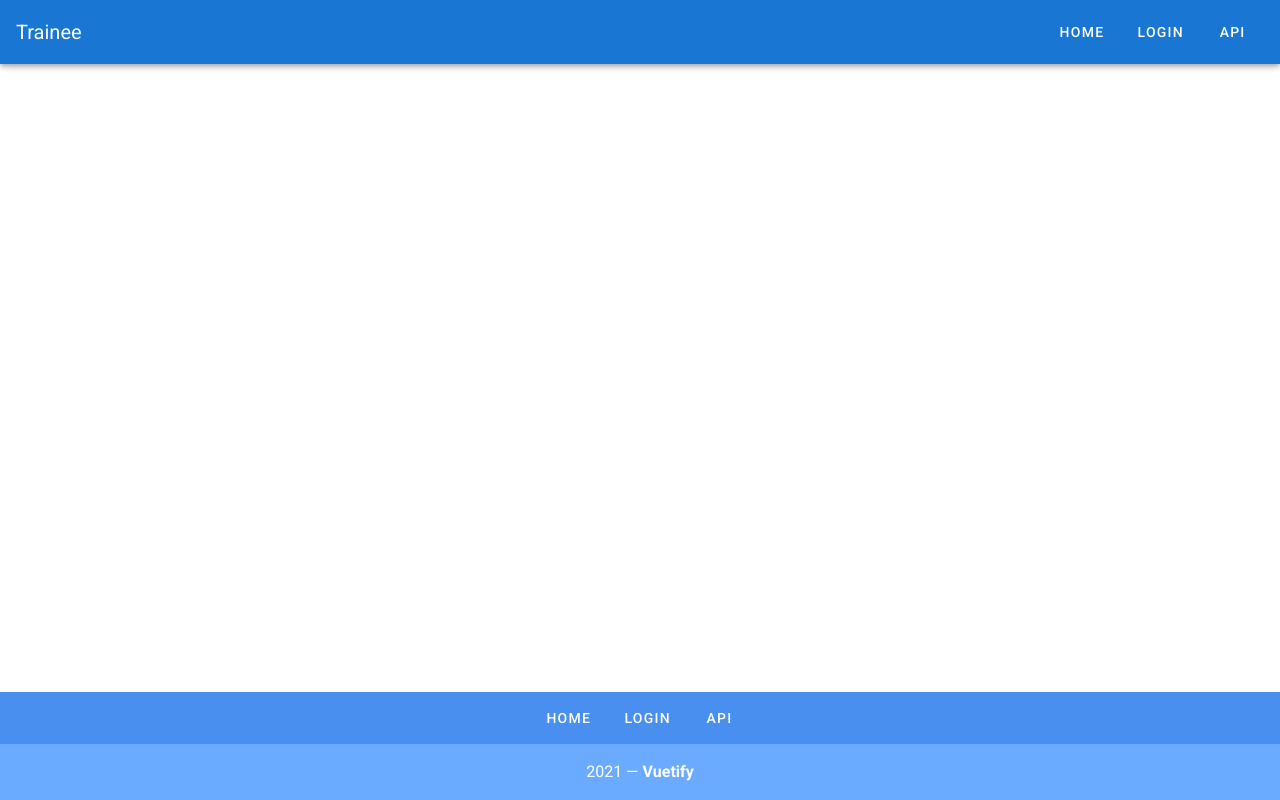
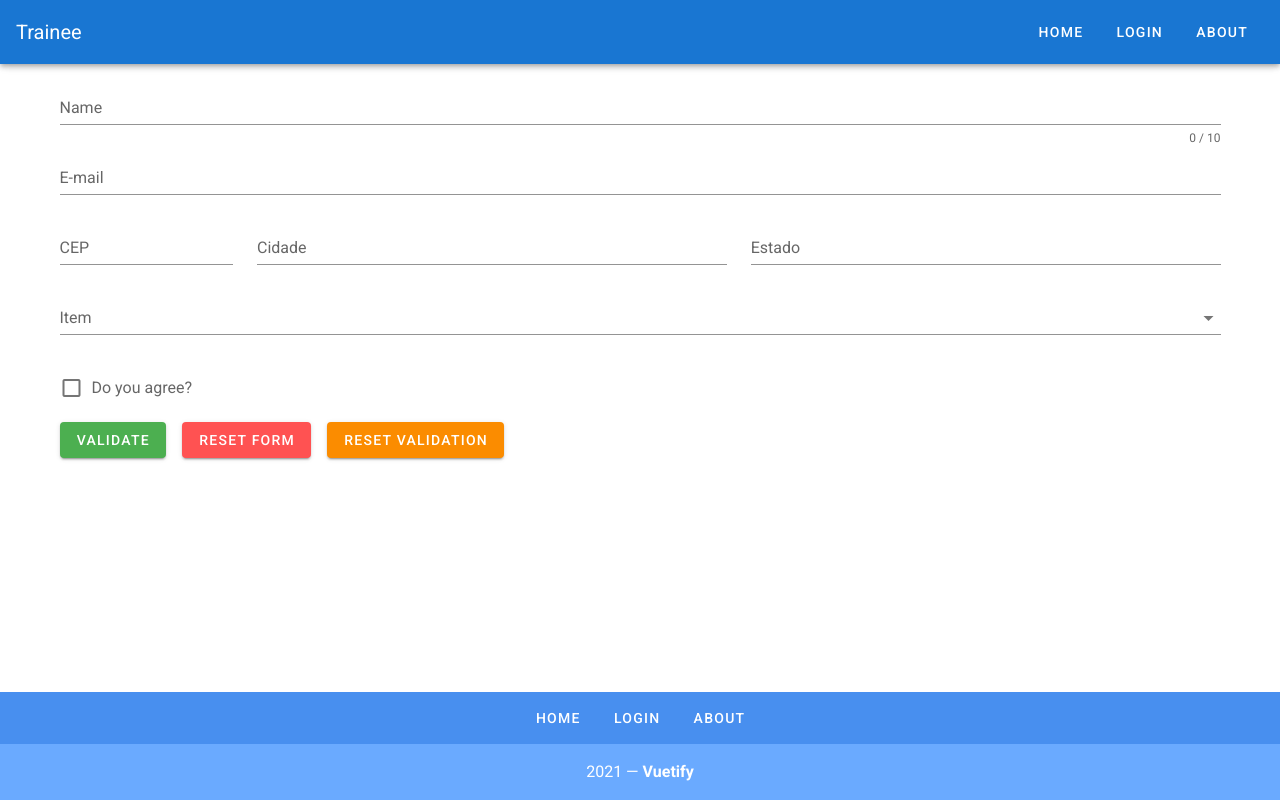
Before and after one commit to paulomky/vue-vuetify, a Vue app: page /register in a window 1280 px wide. Built offline with nearby package versions, Linux system fonts and the light colour scheme.

Commit message:
cep blur

```diff
--- a/src/App.vue
+++ b/src/App.vue
@@ -4,14 +4,15 @@
       <v-app-bar-title>Trainee</v-app-bar-title>
       <v-spacer></v-spacer>
       <v-btn
-        v-for="link in links"
-        :key="link"
+        v-for="(link, i) in links"
+        :key="i"
         color="white"
         text
         rounded
         class="my-2"
+        :to="link.path"
       >
-        {{ link }}
+        {{ link.label }}
       </v-btn>
     </v-app-bar>
     <v-main>
@@ -20,14 +21,15 @@
     <v-footer color="primary lighten-1" padless>
       <v-row justify="center" no-gutters>
         <v-btn
-          v-for="link in links"
-          :key="link"
+          v-for="(link, i) in links"
+          :key="i"
           color="white"
           text
           rounded
           class="my-2"
+          :to="link.path"
         >
-          {{ link }}
+          {{ link.label }}
         </v-btn>
         <v-col class="primary lighten-2 py-4 text-center white--text" cols="12">
           {{ new Date().getFullYear() }} — <strong>Vuetify</strong>
@@ -44,7 +46,20 @@
   components: {},
 
   data: () => ({
-    links: ["Home", "Login", "API"],
+    links: [
+      {
+        label: "Home",
+        path: "/",
+      },
+      {
+        label: "Login",
+        path: "/login",
+      },
+      {
+        label: "About",
+        path: "/about",
+      },
+    ],
   }),
 
   methods: {},
--- a/src/router/index.js
+++ b/src/router/index.js
@@ -2,6 +2,7 @@
 import VueRouter from "vue-router";
 import Home from "../views/Home.vue";
 import Login from "../views/Login";
+import Register from "../views/Register";
 
 Vue.use(VueRouter);
 
@@ -25,6 +26,11 @@
     name: "Login",
     component: Login,
   },
+  {
+    path: "/register",
+    name: "Register",
+    component: Register,
+  },
 ];
 
 const router = new VueRouter({
--- a/src/views/Login.vue
+++ b/src/views/Login.vue
@@ -17,7 +17,7 @@
       </v-form>
     </v-card-text>
     <v-card-actions>
-      <v-btn color="success">Register</v-btn>
+      <v-btn color="success" to="/register">Register</v-btn>
       <v-spacer></v-spacer>
       <v-btn color="info">Login</v-btn>
     </v-card-actions>
--- /dev/null
+++ b/src/views/Register.vue
@@ -0,0 +1,95 @@
+<template>
+  <v-form ref="form" v-model="valid" lazy-validation>
+    <v-container>
+      <v-text-field
+        v-model="name"
+        :counter="10"
+        :rules="nameRules"
+        label="Name"
+        required
+      ></v-text-field>
+
+      <v-text-field
+        v-model="email"
+        :rules="emailRules"
+        label="E-mail"
+        required
+      ></v-text-field>
+
+      <v-row>
+        <v-col cols="2">
+          <v-text-field label="CEP" @blur="getCEP" v-model="cep">
+          </v-text-field>
+        </v-col>
+        <v-col cols="5">
+          <v-text-field label="Cidade"> </v-text-field>
+        </v-col>
+        <v-col cols="5">
+          <v-text-field label="Estado"> </v-text-field>
+        </v-col>
+      </v-row>
+
+      <v-select
+        v-model="select"
+        :items="items"
+        :rules="[(v) => !!v || 'Item is required']"
+        label="Item"
+        required
+      ></v-select>
+
+      <v-checkbox
+        v-model="checkbox"
+        :rules="[(v) => !!v || 'You must agree to continue!']"
+        label="Do you agree?"
+        required
+      ></v-checkbox>
+
+      <v-btn :disabled="!valid" color="success" class="mr-4" @click="validate">
+        Validate
+      </v-btn>
+
+      <v-btn color="error" class="mr-4" @click="reset"> Reset Form </v-btn>
+
+      <v-btn color="warning" @click="resetValidation"> Reset Validation </v-btn>
+    </v-container>
+  </v-form>
+</template>
+
+<script>
+export default {
+  data: () => ({
+    cep: "",
+    valid: true,
+    name: "",
+    nameRules: [
+      (v) => !!v || "Name is required",
+      (v) => (v && v.length <= 10) || "Name must be less than 10 characters",
+    ],
+    email: "",
+    emailRules: [
+      (v) => !!v || "E-mail is required",
+      (v) => /.+@.+\..+/.test(v) || "E-mail must be valid",
+    ],
+    select: null,
+    items: ["Item 1", "Item 2", "Item 3", "Item 4"],
+    checkbox: false,
+  }),
+
+  methods: {
+    validate() {
+      this.$refs.form.validate();
+    },
+    reset() {
+      this.$refs.form.reset();
+    },
+    resetValidation() {
+      this.$refs.form.resetValidation();
+    },
+    getCEP() {
+      console.log(this.cep);
+    },
+  },
+};
+</script>
+
+<style scoped></style>
```
